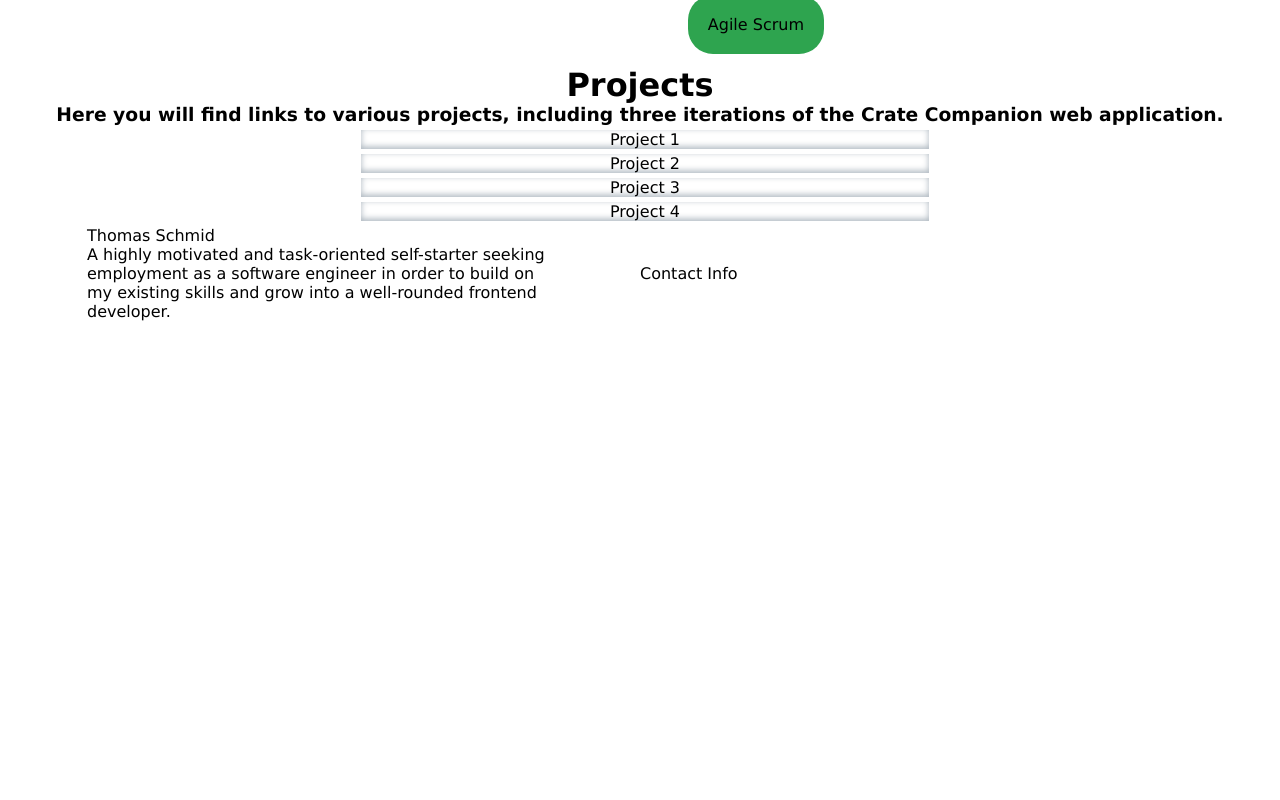
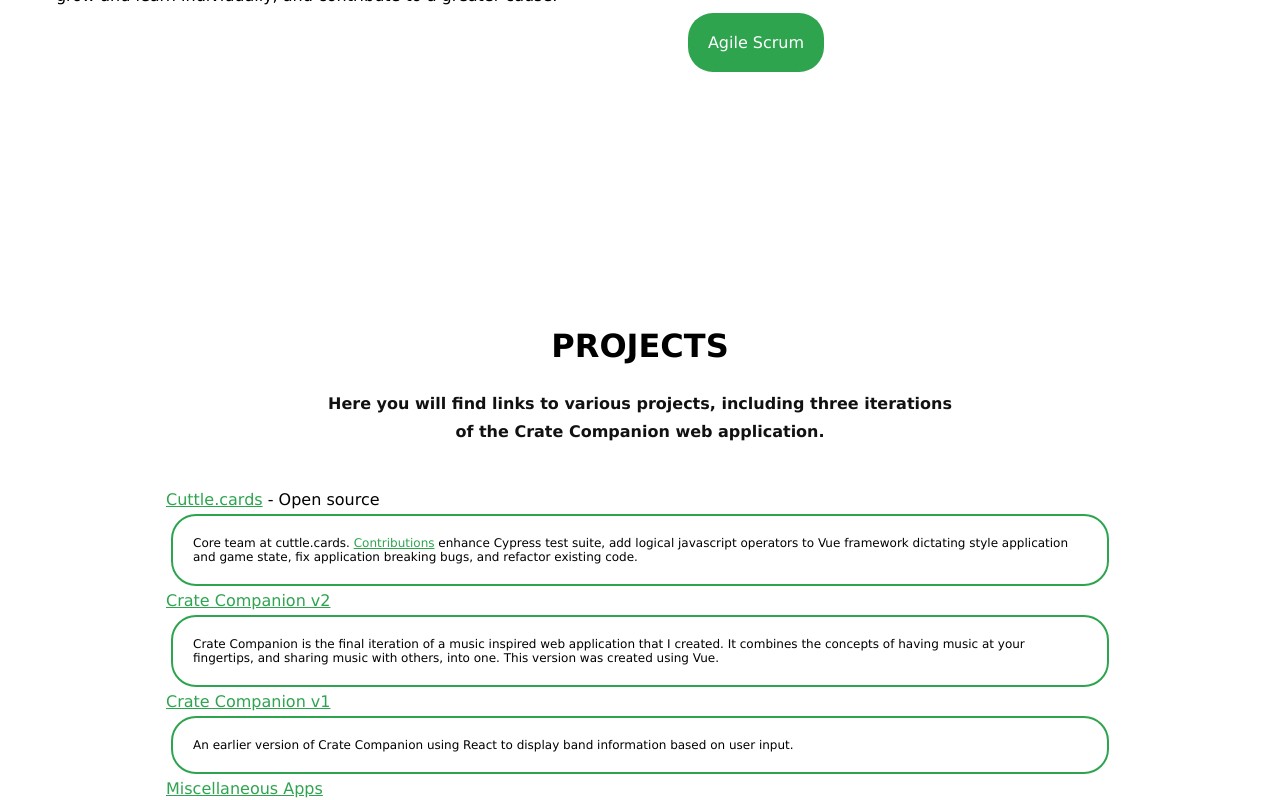
Before and after one commit to TommySchmid/website_portfolio, a Vue app: page / in a window 1280 px wide. Shown: the part 1480-2280 px from the top of the page. Before the commit the page ends 1809 px from the top, so only its background shows below. Built offline with nearby package versions, Linux system fonts and the light colour scheme.

Commit message:
Project component styling

```diff
--- a/src/components/About.vue
+++ b/src/components/About.vue
@@ -59,7 +59,7 @@
 
 .aboutContainer h4 {
   margin: 0px auto 65px;
-  width: 75%;
+  width: 50%;
   line-height: 1.7;
   text-align: center;
   color: rgb(17, 17, 17)
@@ -68,7 +68,7 @@
 .aboutSubContainer {
   display: flex;
   flex-direction: row;
-  margin: 2px;
+  margin: 20px auto 245px;
 }
 
 .GTNMContainer {
@@ -109,6 +109,7 @@
 }
 
 .skillsListContainer div {
+  color: white;
   margin: 10px;
   border-radius: 25px;
   background: #2ea44f;
--- a/src/components/Projects.vue
+++ b/src/components/Projects.vue
@@ -1,12 +1,18 @@
 <template>
     <div className="projectsContainer">
-      <h1>Projects</h1>
-      <h3>Here you will find links to various projects, including three iterations of the Crate Companion web application.</h3>
+      <h1>PROJECTS</h1>
+      <h4>Here you will find links to various projects, including three iterations of the Crate Companion web application.</h4>
       <div className="projectsSubContainer">
-        <div>Project 1</div>
-        <div>Project 2</div>
-        <div>Project 3</div>
-        <div>Project 4</div>
+        <a href="https://github.com/cuttle-cards/cuttle" target="_blank">Cuttle.cards</a> - Open source
+        <div>
+          Core team at cuttle.cards. <a href="https://github.com/cuttle-cards/cuttle/commits?author=TommySchmid" target="_blank">Contributions</a> enhance Cypress test suite, add logical javascript operators to Vue framework dictating style application and game state, fix application breaking bugs, and refactor existing code.
+        </div>
+        <a href="https://github.com/TommySchmid/vue_music_viewer" target="_blank">Crate Companion v2</a>
+        <div>Crate Companion is the final iteration of a music inspired web application that I created. It combines the concepts of having music at your fingertips, and sharing music with others, into one. This version was created using Vue.</div>
+        <a href="https://crate-companion.surge.sh/">Crate Companion v1</a>
+        <div>An earlier version of Crate Companion using React to display band information based on user input.</div>
+        <a href="https://codepen.io/TommySchmid4954">Miscellaneous Apps</a>
+        <div>A series of miscellaneous applications written on Codepen using React. Applications range from a drum machine to a calculator.</div>
       </div>
     </div>
   </template>
@@ -22,26 +28,37 @@
 .projectsContainer {
   display: flex;
   flex-direction: column;
+  margin: 0px auto 150px;
 }
 
 .projectsContainer h1 {
-  margin: auto;
+  margin: 0px auto 25px;
 }
 
-.projectsContainer h3 {
-  margin: auto;
+.projectsContainer h4 {
+  width: 50%;
+  text-align: center;
+  margin: 0px auto 45px;
+  color: rgb(17, 17, 17);
+  line-height: 1.7;
 }
 
 .projectsSubContainer {
   margin: auto;
-  width: 45%;
+  width: 75%;
 }
 
 .projectsSubContainer div {
-  text-align: center;
+  text-align: left;
   margin: 5px;
-  box-shadow: rgba(50, 50, 93, 0.25) 0px 50px 100px -20px, rgba(0, 0, 0, 0.3) 0px 30px 60px -30px, rgba(10, 37, 64, 0.35) 0px -2px 6px 0px inset;
-  width: 100%
+  border-radius: 25px;
+  border: 2px solid #2ea44f;
+  padding: 20px;
+  font-size: 12px;
+}
+
+a {
+  color: #2ea44f
 }
 
 </style>
```
